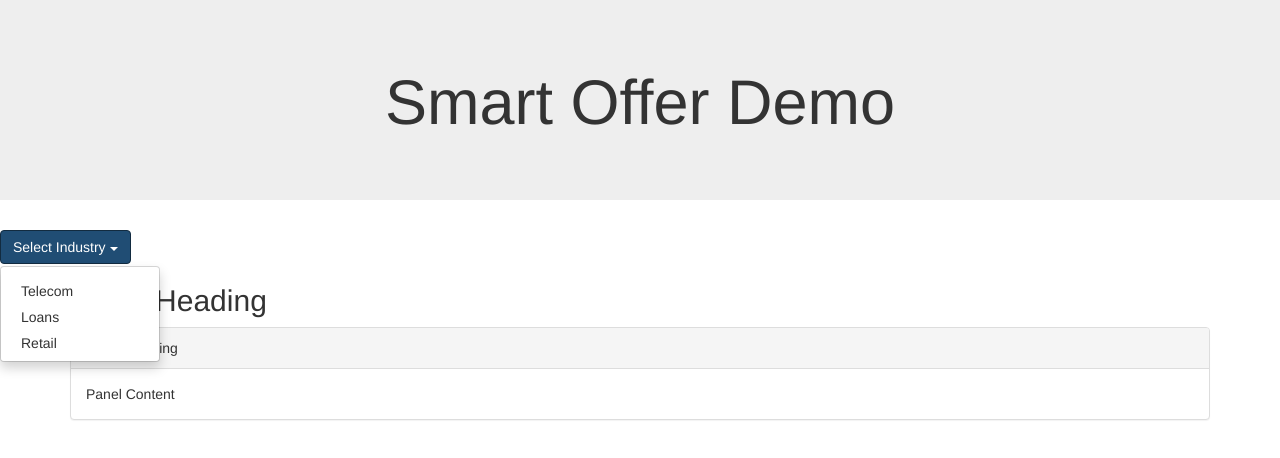
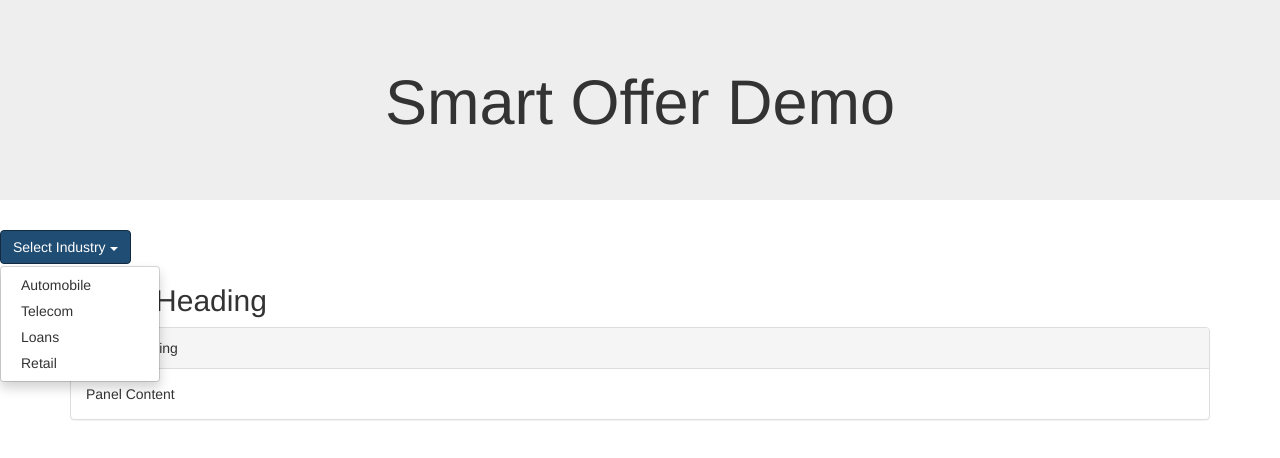
Before and after one commit to couchrishi/smartoffers-frontend, a website: page index.html in a window 1280 px wide. Both pictures are taken after a click on the button "Select Industry". Drawn offline with nearby package versions, Linux system fonts and the light colour scheme.

Commit message:
Update index.html

```diff
--- a/index.html
+++ b/index.html
@@ -20,7 +20,7 @@
   <button class="btn btn-primary dropdown-toggle" type="button" data-toggle="dropdown">Select Industry
   <span class="caret"></span></button>
   <ul class="dropdown-menu" align="center">
-    <li><a href="http://129.213.61.151:30463>Automobile</a></li>
+    <li><a href="http://129.213.61.151:30463">Automobile</a></li>
     <li><a href="http://129.213.61.151:30463">Telecom</a></li>
     <li><a href="http://129.213.61.151:30463">Loans</a></li>
     <li><a href="http://129.213.61.151:30463">Retail</a></li>
```
